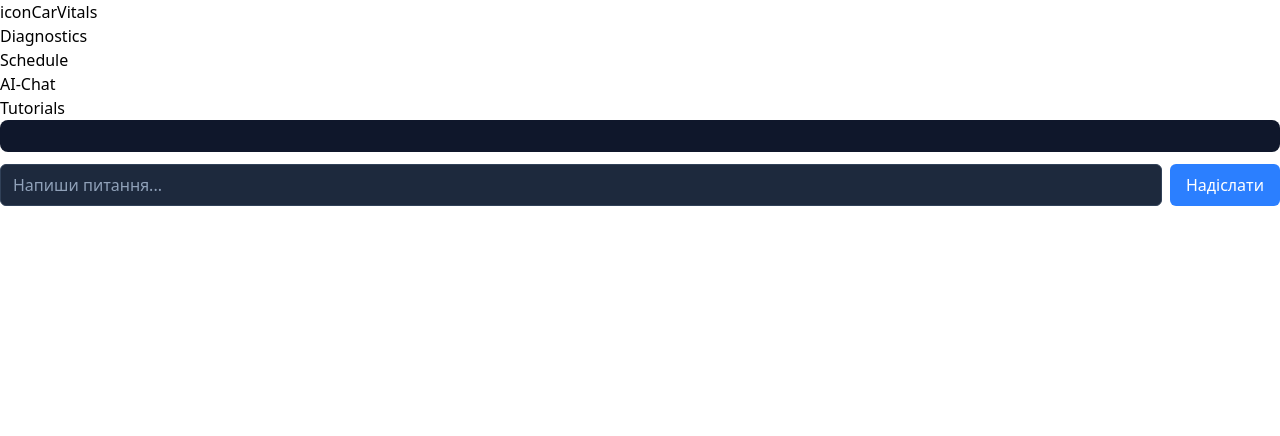
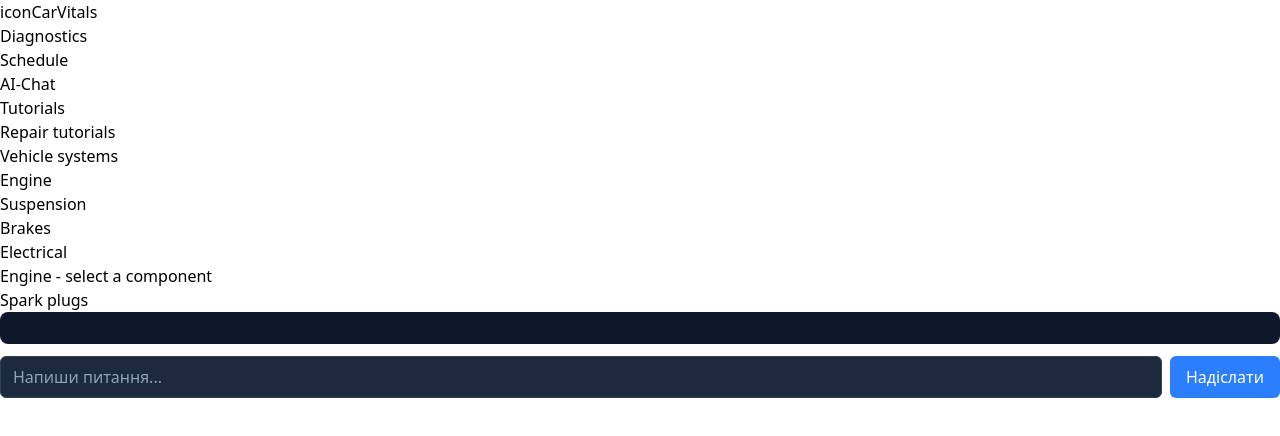
Before and after one commit to samobutniy-1/CarVitals, an Angular app: page /tutorials in a window 1280 px wide. Before the commit this address led to /. Shown: the top 436 px of the page. Built offline with nearby package versions, Linux system fonts and the light colour scheme.

Commit message:
feat: create logic and HTML structure for Tutorials component, add component to routes

```diff
--- a/src/app/app.routes.ts
+++ b/src/app/app.routes.ts
@@ -2,9 +2,11 @@ import { Routes } from '@angular/router';
 import { HeroSection } from './hero-section/hero-section';
 import { SymptomChecker } from './symptom-checker/symptom-checker';
 import { ServiceSchedule } from './service-schedule/service-schedule';
+import { Tutorials } from './tutorials/tutorials';
 
 export const routes: Routes = [
   { path: '', title: 'CarVitals', component: HeroSection },
   { path: 'symptom-checker', title: 'Symptom-checker', component: SymptomChecker },
   { path: 'service-schedule', title: 'Service schedule', component: ServiceSchedule },
+  { path: 'tutorials', title: 'Tutorials', component: Tutorials },
 ];
--- a/src/app/hero-section/hero-section.html
+++ b/src/app/hero-section/hero-section.html
@@ -24,7 +24,7 @@
     </a>
   </li>
   <li>
-    <a href="">
+    <a href="/tutorials">
       <span>icon</span>
       <p>Tutorials</p>
       <p>Step-by-step guides with photos and videos for common fixes.</p>
--- /dev/null
+++ b/src/app/tutorials/tutorials.html
@@ -0,0 +1,85 @@
+<section>
+  <h2>Repair tutorials</h2>
+  <div>
+    <p>Vehicle systems</p>
+    <ul>
+      <li>
+        <button
+          [attr.aria-pressed]="selectedSystemId() === 'engine'"
+          (click)="selectSystem('engine')"
+        >
+          Engine
+        </button>
+      </li>
+      <li>
+        <button
+          [attr.aria-pressed]="selectedSystemId() === 'suspension'"
+          (click)="selectSystem('suspension')"
+        >
+          Suspension
+        </button>
+      </li>
+      <li>
+        <button
+          [attr.aria-pressed]="selectedSystemId() === 'brakes'"
+          (click)="selectSystem('brakes')"
+        >
+          Brakes
+        </button>
+      </li>
+      <li>
+        <button
+          [attr.aria-pressed]="selectedSystemId() === 'electrical'"
+          (click)="selectSystem('electrical')"
+        >
+          Electrical
+        </button>
+      </li>
+    </ul>
+  </div>
+  <div>
+    <p>{{ selectedSystem()?.name }} - select a component</p>
+    <ul>
+      @for (tutorial of filteredTutorials(); track tutorial.id) {
+        <li>
+          <button
+            [attr.aria-pressed]="selectedTutorialId() === tutorial.id"
+            (click)="selectTutorial(tutorial.id)"
+          >
+            {{ tutorial.name }}
+          </button>
+        </li>
+      }
+    </ul>
+  </div>
+  <div>
+    @if (selectedTutorial(); as tutorial) {
+      <p>Replacing {{ tutorial.name }}</p>
+      <p>Tools needed:</p>
+      <ul>
+        @for (tool of tutorial.tools; track tool) {
+          <li>{{ tool }}</li>
+        }
+      </ul>
+      <p>Steps</p>
+      <ul>
+        @for (step of tutorial.steps; track step.order) {
+          <li>
+            <span>{{ step.order }}</span>
+            {{ step.text }}
+            @if (step.image) {
+              <img [src]="step.image" [alt]="step.text" />
+            }
+          </li>
+        }
+      </ul>
+      <ul>
+        @for (link of tutorial.links; track link.title) {
+          <li>
+            <a [href]="link.link">{{ link.title }}</a>
+          </li>
+        }
+      </ul>
+    }
+  </div>
+</section>
--- /dev/null
+++ b/src/app/tutorials/tutorials.ts
@@ -0,0 +1,140 @@
+import { Component, signal, computed } from '@angular/core';
+import { VehicleSystem, Tutorial, TutorialLink, TutorialStep } from '../models/tutorials.model';
+
+@Component({
+  selector: 'app-tutorials',
+  imports: [],
+  templateUrl: './tutorials.html',
+  styleUrl: './tutorials.css',
+})
+export class Tutorials {
+  systems = signal<VehicleSystem[]>([
+    { id: 'engine', name: 'Engine' },
+    { id: 'suspension', name: 'Suspension' },
+    { id: 'brakes', name: 'Brakes' },
+    { id: 'electrical', name: 'Electrical' },
+  ]);
+
+  tutorials = signal<Tutorial[]>([
+    {
+      id: 'spark-plugs',
+      name: 'Spark plugs',
+      systemId: 'engine',
+      tools: ['Spark plug socket', 'Extension bar', 'Torque wrench', 'Feeler gauge'],
+      steps: [
+        { order: '1', text: 'Let the engine cool down before starting' },
+        { order: '2', text: 'Remove the ignition coils or plug wires' },
+        { order: '3', text: 'Unscrew the old spark plug with the socket' },
+        {
+          order: '4',
+          text: 'Check the gap on the new plug with the feeler gauge',
+          image: '/assets/tutorials/spark-plug-gap.jpg',
+        },
+        { order: '5', text: 'Hand-tighten the new plug, then finish with the torque wrench' },
+      ],
+      links: [
+        {
+          title: 'Video: spark plug replacement step by step',
+          link: 'https://example.com/spark-plugs-video',
+        },
+        {
+          title: 'Article: how to choose the right spark plugs',
+          link: 'https://example.com/spark-plugs-article',
+        },
+      ],
+    },
+    {
+      id: 'shock-absorbers',
+      name: 'Shock absorbers',
+      systemId: 'suspension',
+      tools: ['Jack', 'Jack stands', 'Socket set', 'Spring compressor'],
+      steps: [
+        { order: '1', text: 'Lift the car and secure it on jack stands' },
+        { order: '2', text: 'Remove the wheel' },
+        { order: '3', text: 'Loosen the top and bottom shock mounts' },
+        {
+          order: '4',
+          text: 'Remove the old shock absorber',
+          image: '/assets/tutorials/shock-removal.jpg',
+        },
+        { order: '5', text: 'Install the new shock and tighten the mounts' },
+        { order: '6', text: 'Reattach the wheel and lower the car' },
+      ],
+      links: [
+        { title: 'Video: replacing shock absorbers', link: 'https://example.com/shocks-video' },
+      ],
+    },
+    {
+      id: 'brake-pads',
+      name: 'Brake pads',
+      systemId: 'brakes',
+      tools: ['Jack', 'Lug wrench', 'C-clamp', 'Socket set'],
+      steps: [
+        { order: '1', text: 'Lift the car and remove the wheel' },
+        { order: '2', text: 'Remove the caliper and slide it aside' },
+        { order: '3', text: 'Take out the old brake pads' },
+        {
+          order: '4',
+          text: 'Compress the piston with the C-clamp',
+          image: '/assets/tutorials/brake-piston.jpg',
+        },
+        { order: '5', text: 'Install the new pads and refit the caliper' },
+        { order: '6', text: 'Pump the brake pedal a few times before driving' },
+      ],
+      links: [
+        { title: 'Video: brake pad replacement', link: 'https://example.com/brake-pads-video' },
+        {
+          title: 'Article: when to replace brake pads',
+          link: 'https://example.com/brake-pads-article',
+        },
+      ],
+    },
+    {
+      id: 'battery',
+      name: 'Battery',
+      systemId: 'electrical',
+      tools: ['Wrench set', 'Wire brush', 'Battery terminal grease'],
+      steps: [
+        { order: '1', text: 'Turn off the engine and remove the key' },
+        { order: '2', text: 'Disconnect the negative terminal first, then the positive' },
+        { order: '3', text: 'Remove the battery hold-down bracket' },
+        { order: '4', text: 'Lift out the old battery' },
+        {
+          order: '5',
+          text: 'Clean the terminals with the wire brush',
+          image: '/assets/tutorials/battery-terminals.jpg',
+        },
+        { order: '6', text: 'Install the new battery and reconnect positive first, then negative' },
+      ],
+      links: [
+        { title: 'Video: how to replace a car battery', link: 'https://example.com/battery-video' },
+      ],
+    },
+  ]);
+
+  // Id of the currently selected vehicle system
+  selectedSystemId = signal<string | null>('engine');
+  //Change systems
+  selectSystem(system: string) {
+    this.selectedSystemId.set(system);
+    this.selectedTutorialId.set(null);
+  }
+  //Shows current system
+  selectedSystem = computed(() => {
+    return this.systems().find((s) => s.id === this.selectedSystemId());
+  });
+
+  selectedTutorialId = signal<string | null>('');
+  //Shows tutorials by chosen system
+  filteredTutorials = computed(() => {
+    return this.tutorials().filter((t) => t.systemId === this.selectedSystemId());
+  });
+  // The full tutorial object for the currently selected tutorial
+  selectedTutorial = computed(() => {
+    return this.tutorials().find((t) => t.id === this.selectedTutorialId()) ?? null;
+  });
+  //Changes car detail
+  selectTutorial(tutorial: string) {
+    this.selectedTutorialId.set(tutorial);
+  }
+}
```
Also changed, not shown: src/app/models/tutorials.model.ts (added, +24 -0 lines), src/app/tutorials/tutorials.css (added), 1 other file (tests, documents, lock files or other folders).
